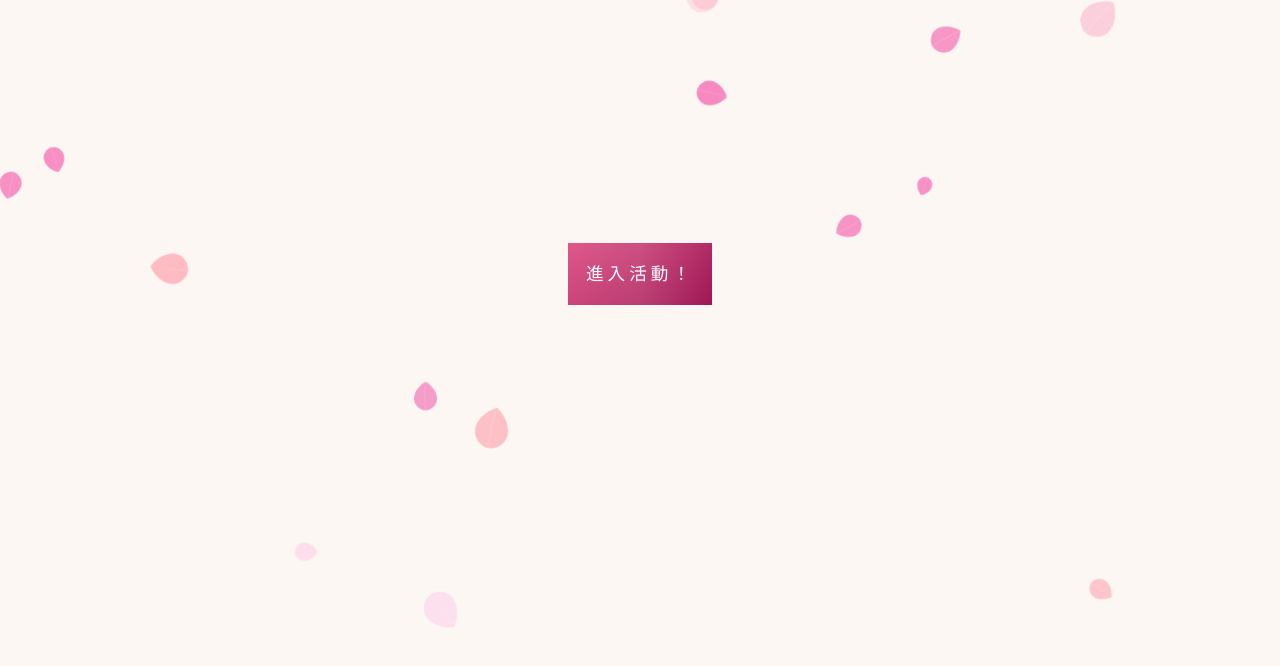
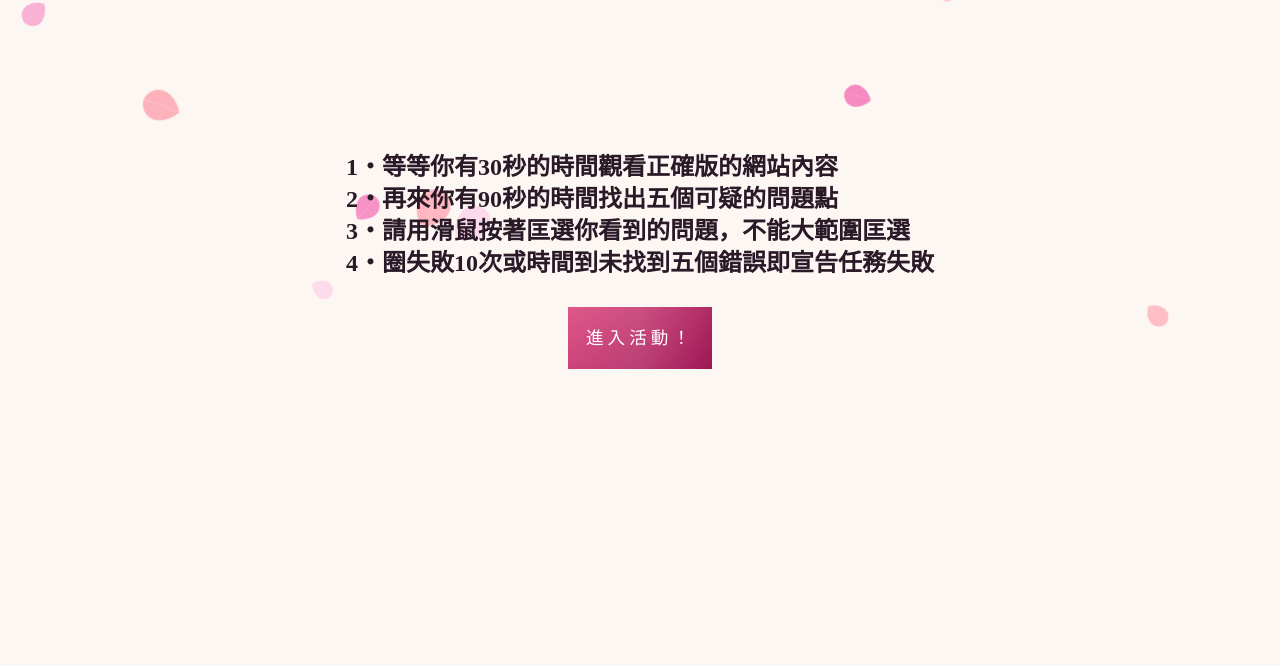
Before and after one commit to gary81005/sakura-web, a Next.js app: page / in a window 1280 px wide. Shown: the top 666 px of the page. Built offline with nearby package versions, Linux system fonts and the light colour scheme.

Commit message:
fix(web): tune bug checking

```diff
--- a/app/components/Petal.tsx
+++ b/app/components/Petal.tsx
@@ -9,11 +9,7 @@ export function Petal({
   onClick?: (e: React.MouseEvent) => void;
 }) {
   return (
-    <div
-      className={`petal bug-6 ${className || ""}`}
-      style={style}
-      onClick={onClick}
-    >
+    <div className={`petal ${className || ""}`} style={style} onClick={onClick}>
       <svg viewBox="0 0 40 50" fill="none" xmlns="http://www.w3.org/2000/svg">
         <path
           d="M20 2C20 2 35 10 38 25C41 40 28 48 20 48C12 48 -1 40 2 25C5 10 20 2 20 2Z"
--- a/app/page.tsx
+++ b/app/page.tsx
@@ -116,8 +116,14 @@ export default function SakuraEventPage() {
     <>
       <PetalRain isBug={bugList.includes("6")} />
       <div
-        className={`flex min-h-[600px] items-center justify-center page-wrap ${visible ? "visible" : ""}`}
+        className={`flex-col flex min-h-[600px] items-center justify-center page-wrap ${visible ? "visible" : ""}`}
       >
+        <ul className="text-2xl font-bold">
+          <li>1・等等你有30秒的時間觀看正確版的網站內容</li>
+          <li>2・再來你有90秒的時間找出五個可疑的問題點</li>
+          <li>3・請用滑鼠按著匡選你看到的問題，不能大範圍匡選</li>
+          <li>4・圈失敗10次或時間到未找到五個錯誤即宣告任務失敗</li>
+        </ul>
         <Link href="/answer">
           <button className="submit-btn">{"進入活動！"}</button>
         </Link>
--- a/app/quiz/page.tsx
+++ b/app/quiz/page.tsx
@@ -152,7 +152,15 @@ export default function SakuraEventPage() {
     e:
       | React.ChangeEvent<HTMLInputElement>
       | React.ChangeEvent<HTMLSelectElement>,
-  ) => setForm({ ...form, [e.target.name]: e.target.value });
+    isPhone = false,
+  ) => {
+    if (isPhone) {
+      const numericOnly = e.target.value.replace(/[^0-9]/g, "");
+      setForm({ ...form, [e.target.name]: numericOnly });
+    } else {
+      setForm({ ...form, [e.target.name]: e.target.value });
+    }
+  };
 
   const handleSubmit = async (e: React.FormEvent) => {
     e.preventDefault();
@@ -170,7 +178,7 @@ export default function SakuraEventPage() {
   }, [correctCount, router]);
 
   useEffect(() => {
-    if (errorCount > 10) {
+    if (errorCount >= 10) {
       router.push("/fail");
     }
   }, [errorCount, router]);
@@ -181,6 +189,9 @@ export default function SakuraEventPage() {
       <Countdown seconds={90} redirectTo="/fail" />
       <div className="flex items-center justify-center text-2xl font-bold">
         找到的Bug數：{correctCount.length}/5
+      </div>
+      <div className="flex items-center justify-center text-2xl font-bold">
+        失敗次數：{errorCount}/10
       </div>
       <div className={`page-wrap ${visible ? "visible" : ""}`}>
         {/* ── Hero ── */}
@@ -347,7 +358,7 @@ export default function SakuraEventPage() {
                     placeholder="09xx-xxx-xxx"
                     required
                     value={form.phone}
-                    onChange={handleChange}
+                    onChange={(e) => handleChange(e, true)}
                   />
                 </div>
                 <div
```
